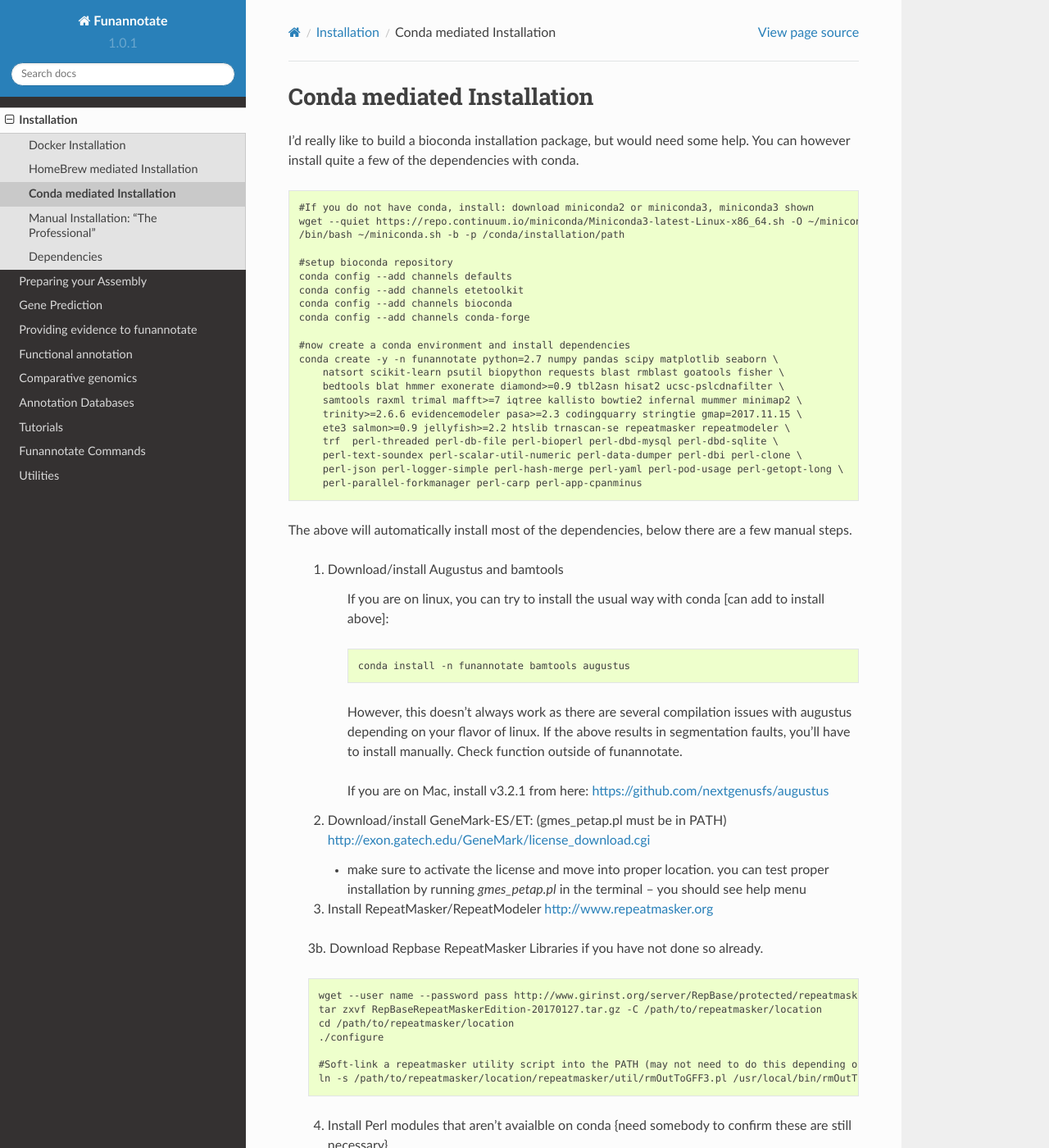
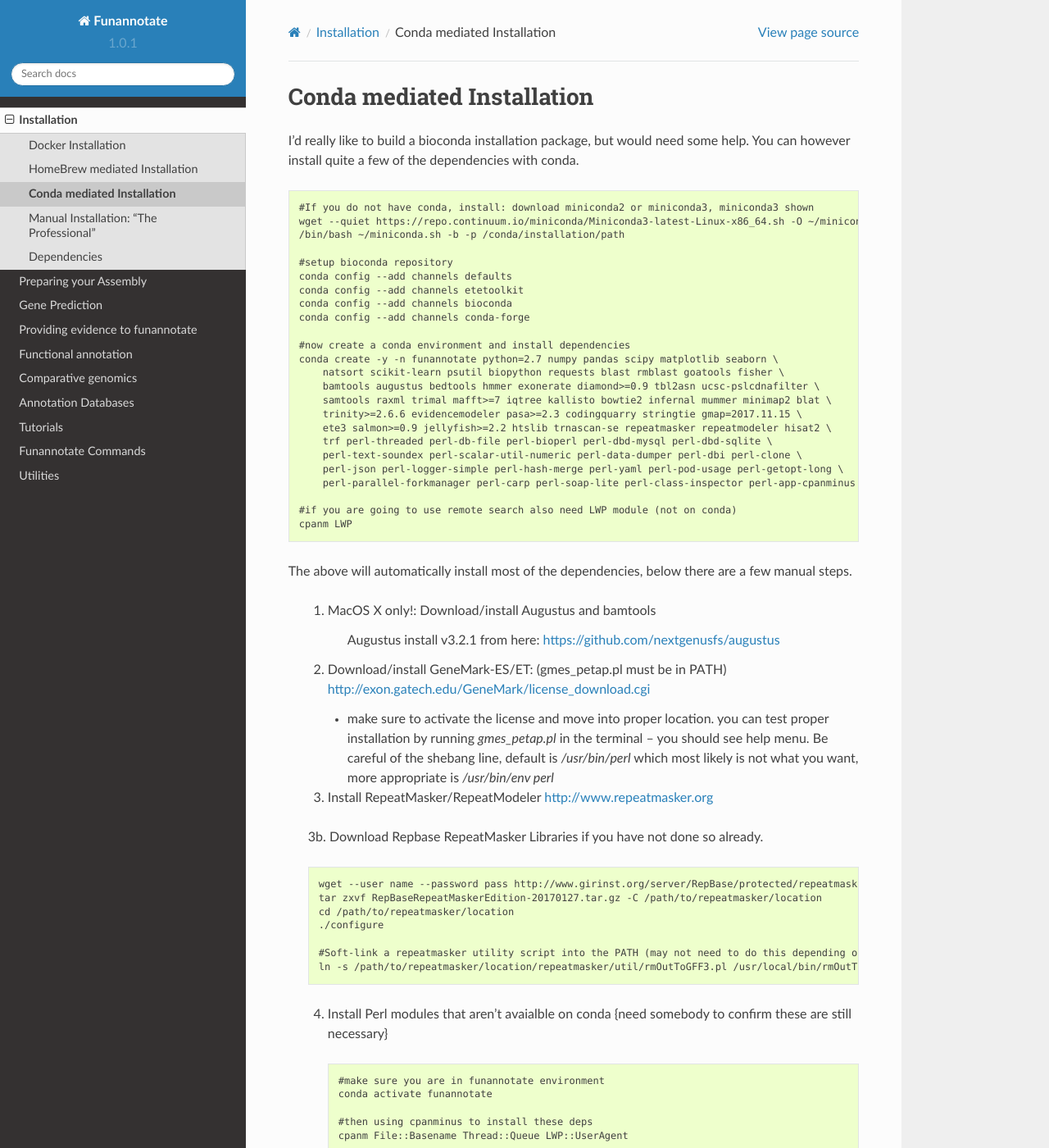
Before and after one commit to nextgenusfs/funannotate, a Sphinx documentation site: the page built from docs/conda.rst, in a window 1280 px wide and 1400 px high. Shown: the whole window at 82% size. Built offline with Sphinx 7.4.7 and the Read the Docs theme 2.0.0, drawn with Linux system fonts in a browser that asks for light colours.

Commit message:
fix remote search and update conda install docs

```diff
--- a/docs/conda.rst
+++ b/docs/conda.rst
@@ -21,33 +21,28 @@
     #now create a conda environment and install dependencies
     conda create -y -n funannotate python=2.7 numpy pandas scipy matplotlib seaborn \
         natsort scikit-learn psutil biopython requests blast rmblast goatools fisher \
-        bedtools blat hmmer exonerate diamond>=0.9 tbl2asn hisat2 ucsc-pslcdnafilter \
-        samtools raxml trimal mafft>=7 iqtree kallisto bowtie2 infernal mummer minimap2 \
+        bamtools augustus bedtools hmmer exonerate diamond>=0.9 tbl2asn ucsc-pslcdnafilter \
+        samtools raxml trimal mafft>=7 iqtree kallisto bowtie2 infernal mummer minimap2 blat \
         trinity>=2.6.6 evidencemodeler pasa>=2.3 codingquarry stringtie gmap=2017.11.15 \
-        ete3 salmon>=0.9 jellyfish>=2.2 htslib trnascan-se repeatmasker repeatmodeler \
-        trf  perl-threaded perl-db-file perl-bioperl perl-dbd-mysql perl-dbd-sqlite \
+        ete3 salmon>=0.9 jellyfish>=2.2 htslib trnascan-se repeatmasker repeatmodeler hisat2 \
+        trf perl-threaded perl-db-file perl-bioperl perl-dbd-mysql perl-dbd-sqlite \
         perl-text-soundex perl-scalar-util-numeric perl-data-dumper perl-dbi perl-clone \
         perl-json perl-logger-simple perl-hash-merge perl-yaml perl-pod-usage perl-getopt-long \
-        perl-parallel-forkmanager perl-carp perl-app-cpanminus
+        perl-parallel-forkmanager perl-carp perl-soap-lite perl-class-inspector perl-app-cpanminus
+
+    #if you are going to use remote search also need LWP module (not on conda)
+    cpanm LWP
 
 The above will automatically install most of the dependencies, below there are a few manual steps.
 
-    1. Download/install Augustus and bamtools
+    1. MacOS X only!:  Download/install Augustus and bamtools
 
-        If you are on linux, you can try to install the usual way with conda [can add to install above]:
-
-        .. code-block:: none
-
-            conda install -n funannotate bamtools augustus
-
-        However, this doesn't always work as there are several compilation issues with augustus depending on your flavor of linux. If the above results in segmentation faults, you'll have to install manually.  Check function outside of funannotate.
-
-        If you are on Mac, install v3.2.1 from here: https://github.com/nextgenusfs/augustus
+		Augustus install v3.2.1 from here: https://github.com/nextgenusfs/augustus
 
     2.  Download/install GeneMark-ES/ET: (gmes_petap.pl must be in PATH)
         http://exon.gatech.edu/GeneMark/license_download.cgi
 
-        * make sure to activate the license and move into proper location. you can test proper installation by running `gmes_petap.pl` in the terminal -- you should see help menu
+        * make sure to activate the license and move into proper location. you can test proper installation by running `gmes_petap.pl` in the terminal -- you should see help menu. Be careful of the shebang line, default is `/usr/bin/perl` which most likely is not what you want, more appropriate is `/usr/bin/env perl`
 
     3.  Install RepeatMasker/RepeatModeler  http://www.repeatmasker.org
 
```
Also changed, not shown: 2 other files.
